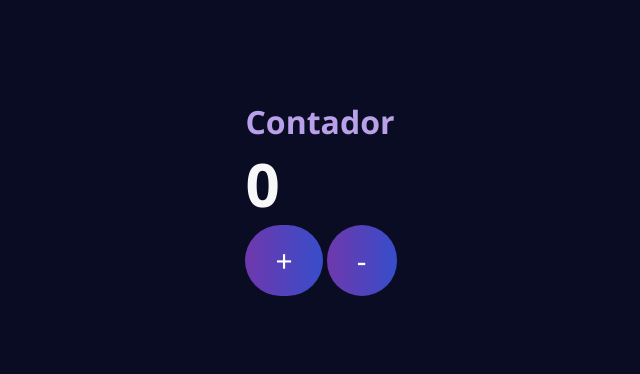
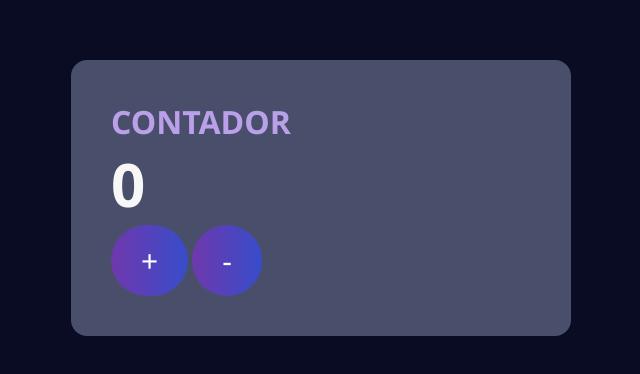
Before and after one commit to MishelleBohorquez/TrabajosEnClase, a website: page labHTML_CSS_JS/index.html in a window 1280 px wide. Shown: the part 202-576 px from the top of the page, without its empty margins (319-959 px from the left). Drawn offline with Linux system fonts and the light colour scheme.

Commit message:
Arreglo del fondo div contador

```diff
--- a/labHTML_CSS_JS/index.html
+++ b/labHTML_CSS_JS/index.html
@@ -9,13 +9,14 @@
 </head>
 
 <body>
-    <div = contador>
-        <h1>Contador</h1>
+    <div id="contador">
+        <h1>CONTADOR</h1>
         <h2 id="numContador">0</h2>
 
         <button id="btnsSumar">+</button>
         <button id="btnRestar">-</button>
     </div>
+
     <script src="app.js"></script>
 </body>
 
--- a/labHTML_CSS_JS/styles.css
+++ b/labHTML_CSS_JS/styles.css
@@ -16,14 +16,12 @@ body {
 }
 
 #contador {
-  background-color: #f0f1f5;
-  border-radius: 16px;
-  padding: 40px;
-  max-width: 500px;
-  width: 100%;
-  color: #eee;
-  box-shadow: 0 20px 60px rgba(0,0,0,0.5);
-
+    background-color: #494f6b;
+    border-radius: 16px;
+    padding: 40px;
+    max-width: 500px;
+    width: 100%;
+    color: #eee;
 }
 
 h1 {
```
